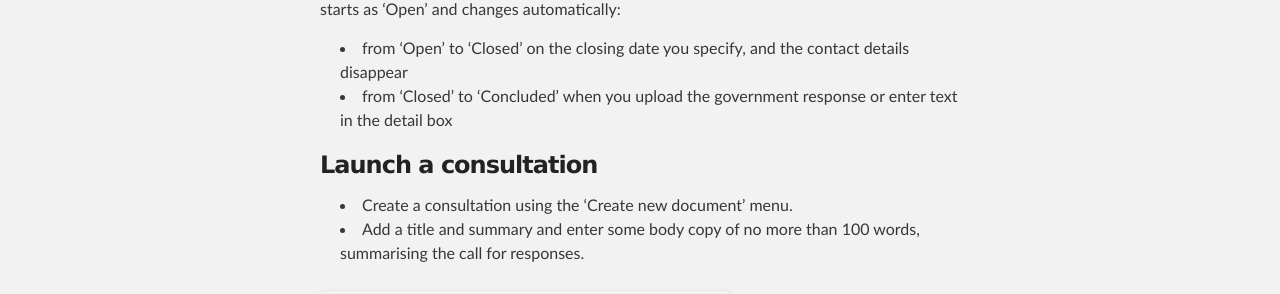
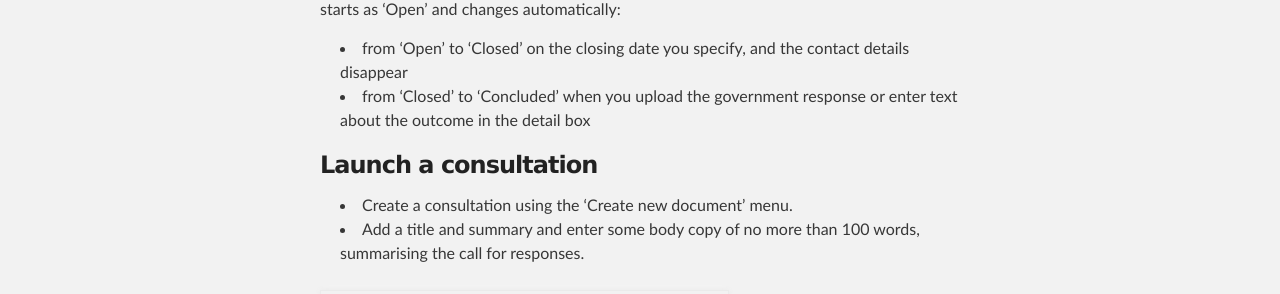
Before and after one commit to alphagov/inside-government-admin-guide, a Jekyll site: the page built from creating-documents/launch-consultations.md, in a window 1280 px wide and 900 px high. Shown: the part 455-749 px from the top of the window. Built offline with Jekyll 4.4.1, drawn with Linux system fonts in a browser that asks for light colours.

Commit message:
Update launch-consultations.md

```diff
--- a/creating-documents/launch-consultations.md
+++ b/creating-documents/launch-consultations.md
@@ -8,7 +8,7 @@ title: How to publish content / Launch, update and conclude a consultation
 Each consultation stays on the same page of GOV.UK throughout its life cycle. The status starts as 'Open' and changes automatically:
 
 * from 'Open' to 'Closed' on the closing date you specify, and the contact details disappear
-* from 'Closed' to 'Concluded' when you upload the government response or enter text in the detail box
+* from 'Closed' to 'Concluded' when you upload the government response or enter text about the outcome in the detail box
 
 
 ### Launch a consultation
```
